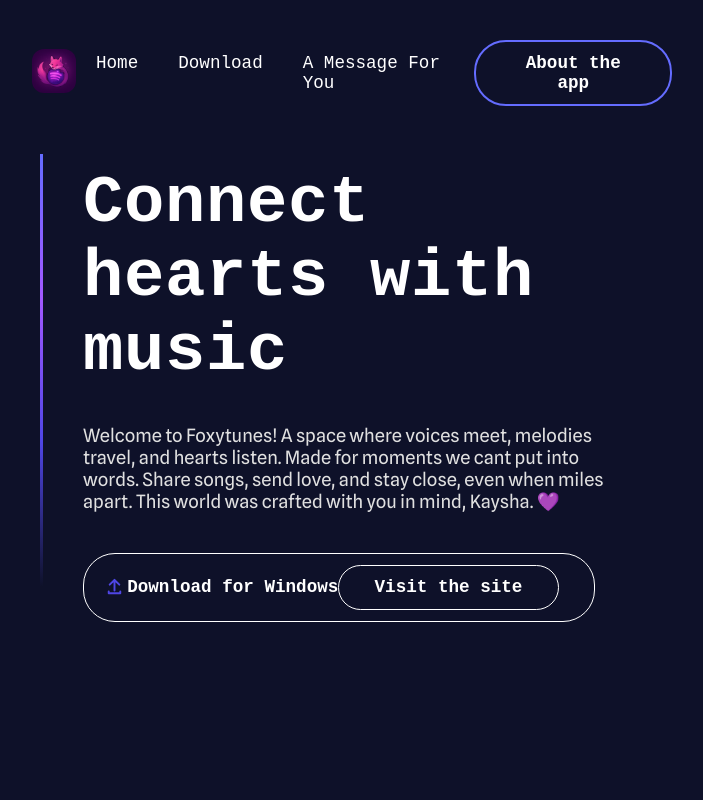
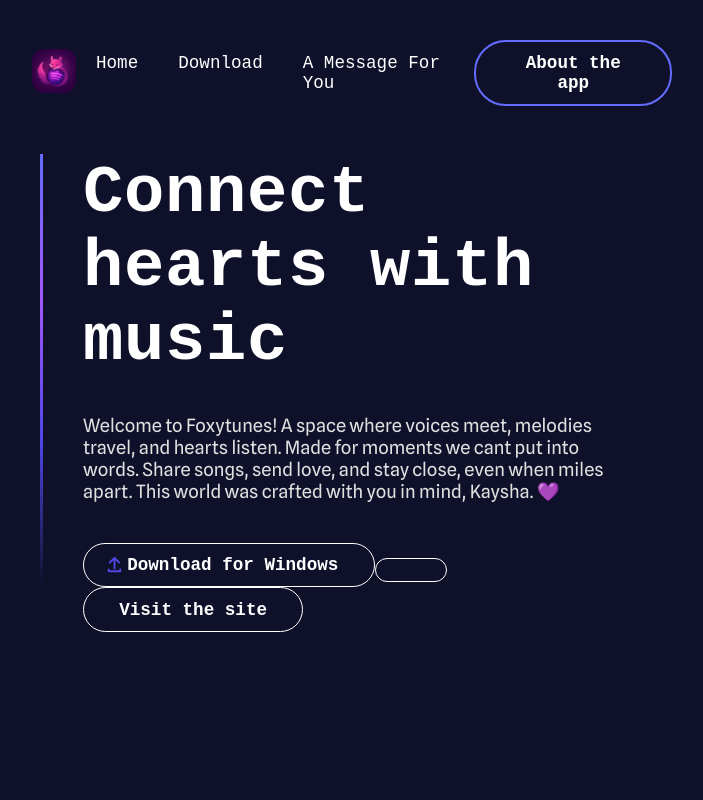
Before and after one commit to KatonaGergo/FoxyTunes, a React (Vite) app: page / in a window 1280 px wide. Shown: the top 800 px of the page, without its empty margins (40-743 px from the left). Built offline with nearby package versions, Linux system fonts and the light colour scheme; a web font is replaced by a local one.

Commit message:
framemotion

```diff
--- a/src/App.tsx
+++ b/src/App.tsx
@@ -3,6 +3,7 @@
 import Spline from "@splinetool/react-spline";
 import { motion } from "framer-motion";
 import logo from "./assets/images/logo_for_FoxyTunes.png";
+
 
 function App() {
   const heroRef = useRef<HTMLDivElement>(null);
@@ -116,6 +117,19 @@
               }}
             >
               <span className="download-icon" /> Download for Windows
+            </motion.button>
+            <motion.button
+            className="visit-site-btn"
+            initial={{ opacity: 0 }}
+            animate={{ opacity: 1 }}
+            transition={{ duration: 1, delay: 1.0 }}
+            onClick={() => {
+                const link = document.createElement("a");
+                link.href = "https://foxytunesapp.onrender.com"
+              }}
+            >
+
+            </motion.button>
             <a
               className="visit-site-btn"
               href="https://foxytunesapp.onrender.com"
@@ -123,8 +137,8 @@
               rel="noopener noreferrer"
             >
               Visit the site
+
             </a>
-            </motion.button>
           </motion.div>
         </motion.div>
       </section>
```
Lines whose indentation alone changed are shown as unchanged.
